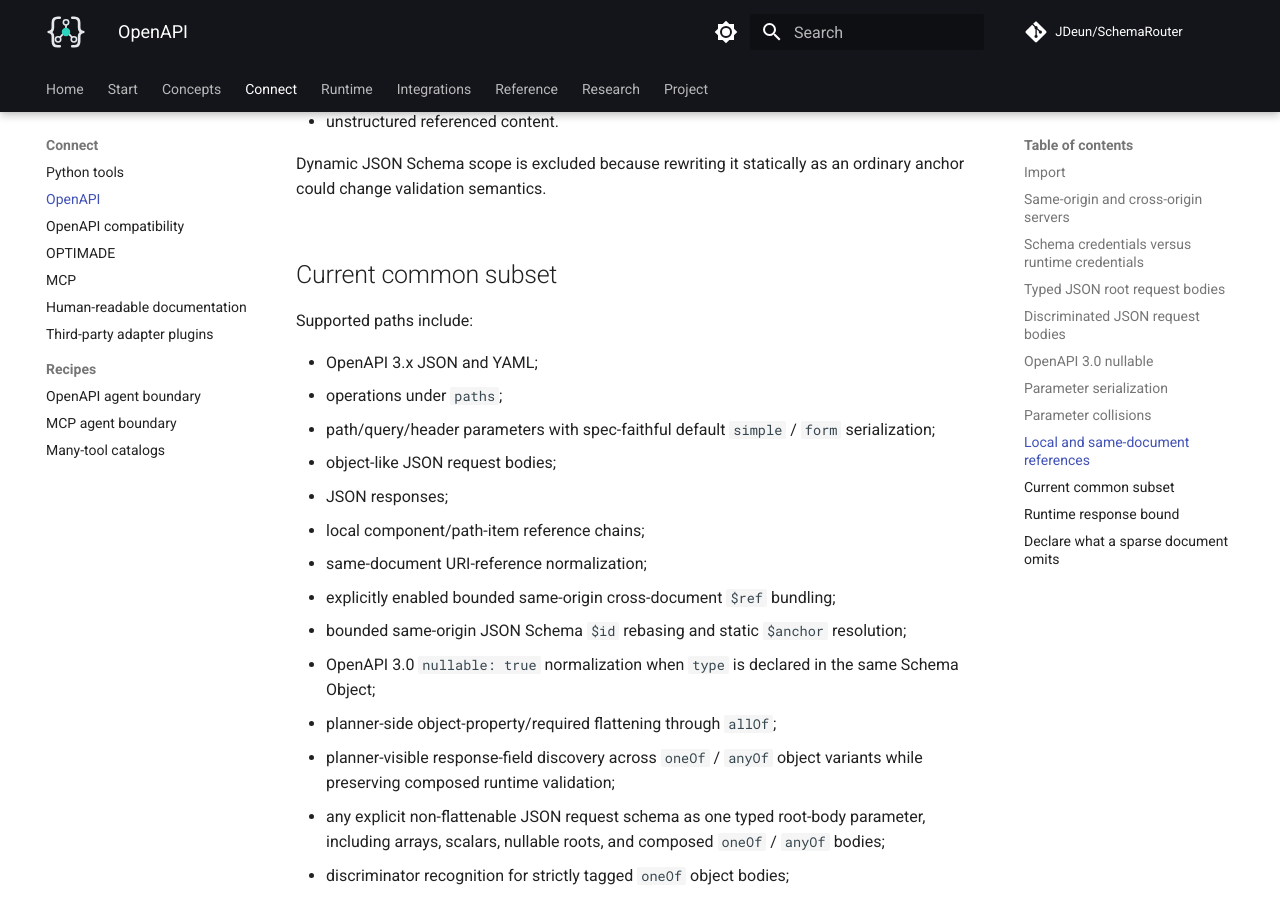
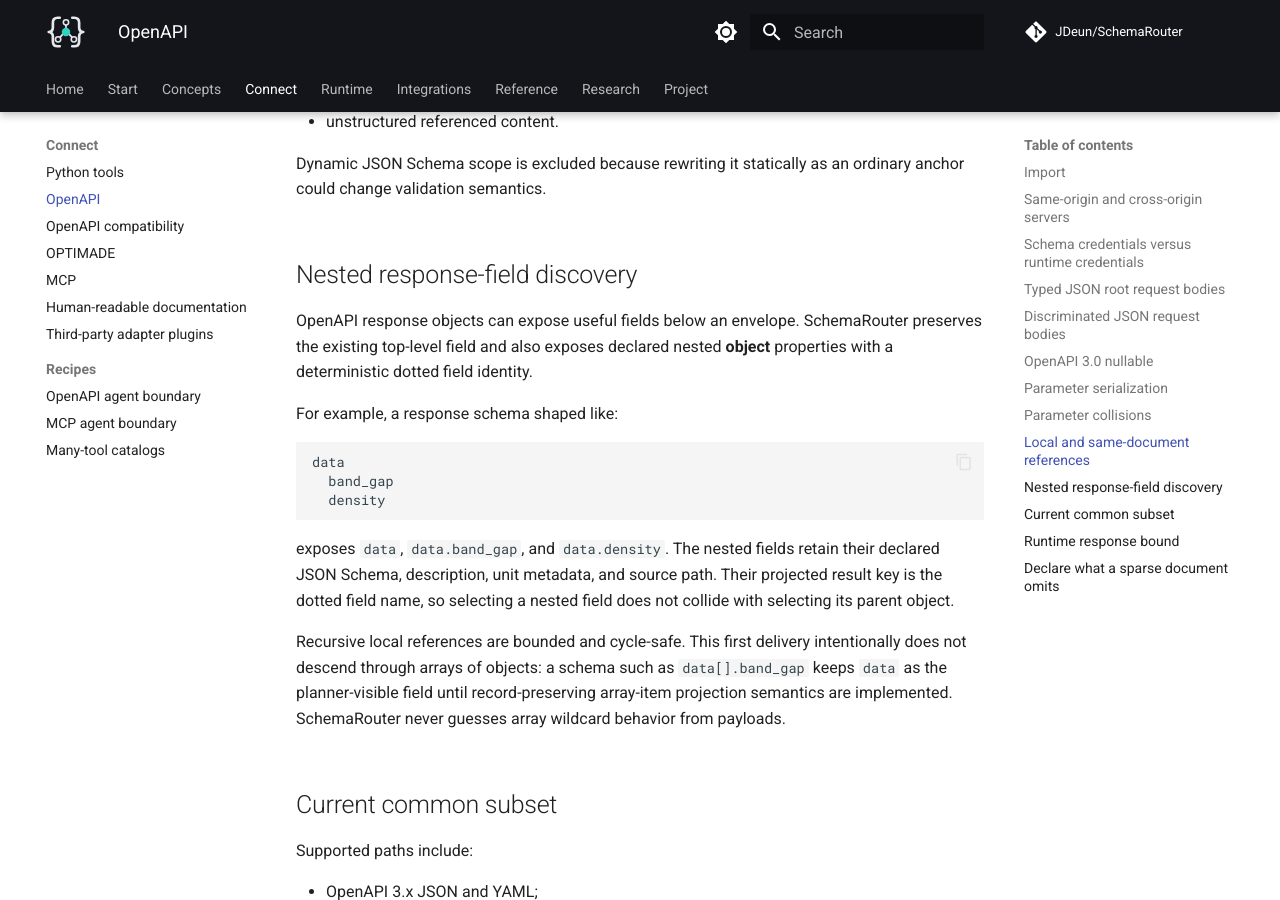
Before and after one commit to JDeun/SchemaRouter, an MkDocs documentation site: the page built from docs/guides/openapi.md, in a window 1280 px wide and 900 px high, scrolled down 6358 px. Built offline with MkDocs 1.6.1 and Material for MkDocs 9.7.7, drawn with Linux system fonts in a browser that asks for light colours; comment, search, counter and statistics services are not loaded.

Commit message:
docs: describe nested OpenAPI field discovery

````diff
--- a/docs/guides/openapi.md
+++ b/docs/guides/openapi.md
@@ -274,6 +274,29 @@ The current bounded resolver fails closed for:
 Dynamic JSON Schema scope is excluded because rewriting it statically as an ordinary
 anchor could change validation semantics.
 
+## Nested response-field discovery
+
+OpenAPI response objects can expose useful fields below an envelope. SchemaRouter preserves the
+existing top-level field and also exposes declared nested **object** properties with a deterministic
+dotted field identity.
+
+For example, a response schema shaped like:
+
+```text
+data
+  band_gap
+  density
+```
+
+exposes `data`, `data.band_gap`, and `data.density`. The nested fields retain their declared
+JSON Schema, description, unit metadata, and source path. Their projected result key is the dotted
+field name, so selecting a nested field does not collide with selecting its parent object.
+
+Recursive local references are bounded and cycle-safe. This first delivery intentionally does not
+descend through arrays of objects: a schema such as `data[].band_gap` keeps `data` as the
+planner-visible field until record-preserving array-item projection semantics are implemented.
+SchemaRouter never guesses array wildcard behavior from payloads.
+
 ## Current common subset
 
 Supported paths include:
````
